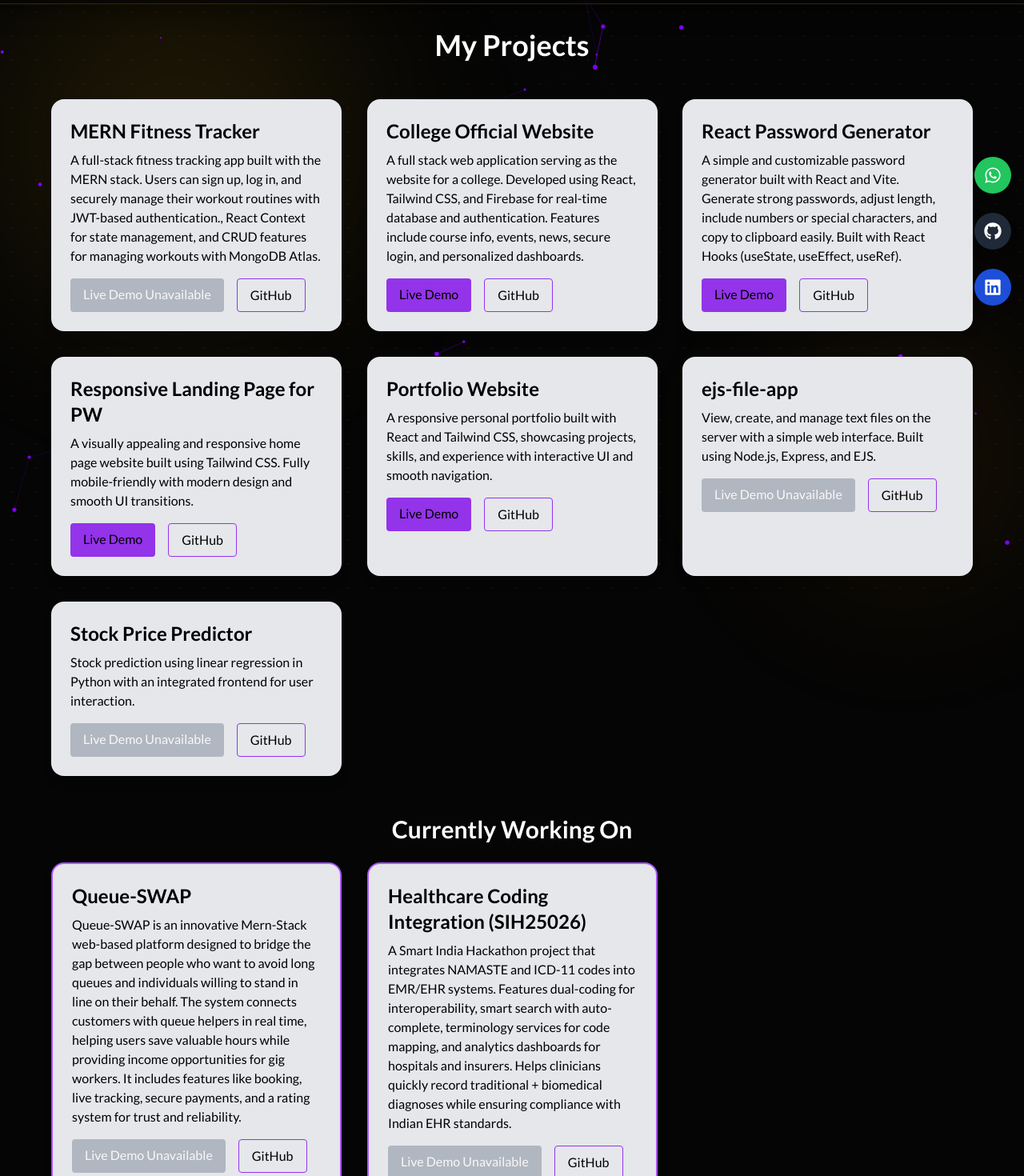
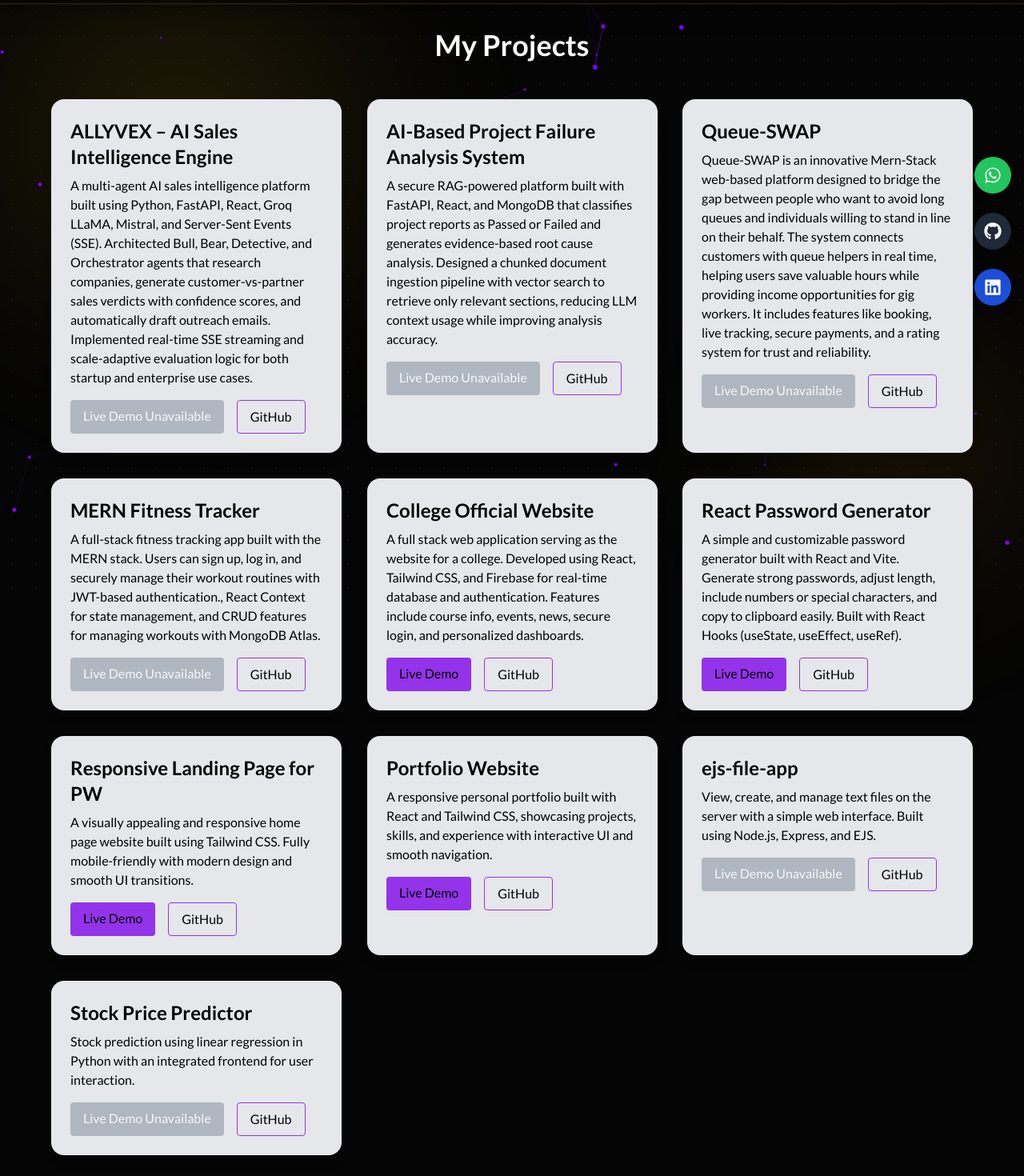
Before and after one commit to Bhavik9696/portfolio, a React (Vite) app: page /projects in a window 1280 px wide. Shown: the part 60-1530 px from the top of the page at 80% size. Built offline with nearby package versions, Linux system fonts and the light colour scheme.

Commit message:
add 2 projects and remove currently section

```diff
--- a/src/pages/Projects.jsx
+++ b/src/pages/Projects.jsx
@@ -5,6 +5,27 @@ import CursorGlow from "../components/CursorGlow";
 import { useEffect } from "react";
 
 const currentlyWorking = [
+
+
+];
+
+function Projects() {
+  const projects = [
+    {
+      title: "ALLYVEX – AI Sales Intelligence Engine",
+      description:
+        "A multi-agent AI sales intelligence platform built using Python, FastAPI, React, Groq LLaMA, Mistral, and Server-Sent Events (SSE). Architected Bull, Bear, Detective, and Orchestrator agents that research companies, generate customer-vs-partner sales verdicts with confidence scores, and automatically draft outreach emails. Implemented real-time SSE streaming and scale-adaptive evaluation logic for both startup and enterprise use cases.",
+      liveLink: null,
+      codeLink: "https://github.com/Bhavik9696/ALLYVEX.git", // Replace with your actual repo
+    },
+
+    {
+      title: "AI-Based Project Failure Analysis System",
+      description:
+        "A secure RAG-powered platform built with FastAPI, React, and MongoDB that classifies project reports as Passed or Failed and generates evidence-based root cause analysis. Designed a chunked document ingestion pipeline with vector search to retrieve only relevant sections, reducing LLM context usage while improving analysis accuracy.",
+      liveLink: null,
+      codeLink: "https://github.com/Bhavik9696/secure-project-intelligence.git",
+    },
     {
       title: "Queue-SWAP",
       description:
@@ -12,18 +33,6 @@ const currentlyWorking = [
       liveLink: null,
       codeLink: "https://github.com/Bhavik9696/Queue-Swap.git",
     },
-  {
-  title: "Healthcare Coding Integration (SIH25026)",
-  description:
-    "A Smart India Hackathon project that integrates NAMASTE and ICD-11 codes into EMR/EHR systems. Features dual-coding for interoperability, smart search with auto-complete, terminology services for code mapping, and analytics dashboards for hospitals and insurers. Helps clinicians quickly record traditional + biomedical diagnoses while ensuring compliance with Indian EHR standards.",
-  liveLink: null,
-  codeLink: "https://docs.google.com/presentation/d/1uggpBFjk9YCVOsJkKr17Zs93roJ-J57s/edit?usp=sharing&ouid=103575647141063325562&rtpof=true&sd=true",
-},
-
-];
-
-function Projects() {
-  const projects = [
     {
       title: "MERN Fitness Tracker",
       description:
@@ -55,7 +64,8 @@ function Projects() {
     },
     {
       title: "Portfolio Website",
-      description: "A responsive personal portfolio built with React and Tailwind CSS, showcasing projects, skills, and experience with interactive UI and smooth navigation.",
+      description:
+        "A responsive personal portfolio built with React and Tailwind CSS, showcasing projects, skills, and experience with interactive UI and smooth navigation.",
       liveLink: "https://bhavikrai-portfolio.netlify.app",
       codeLink: "https://github.com/Bhavik9696/portfolio.git",
     },
@@ -122,7 +132,7 @@ function Projects() {
 
       {/* Currently Working Projects Section */}
       <div className="mb-12 mt-12">
-        <h2 className="text-3xl font-bold mb-6 text-white text-center">Currently Working On</h2>
+        {/* <h2 className="text-3xl font-bold mb-6 text-white text-center">Currently Working On</h2> */}
         <div className="grid grid-cols-1 md:grid-cols-2 lg:grid-cols-3 gap-8 max-w-6xl mx-auto">
           {currentlyWorking.map((project, index) => (
             <div
```
Lines whose indentation alone changed are shown as unchanged.
